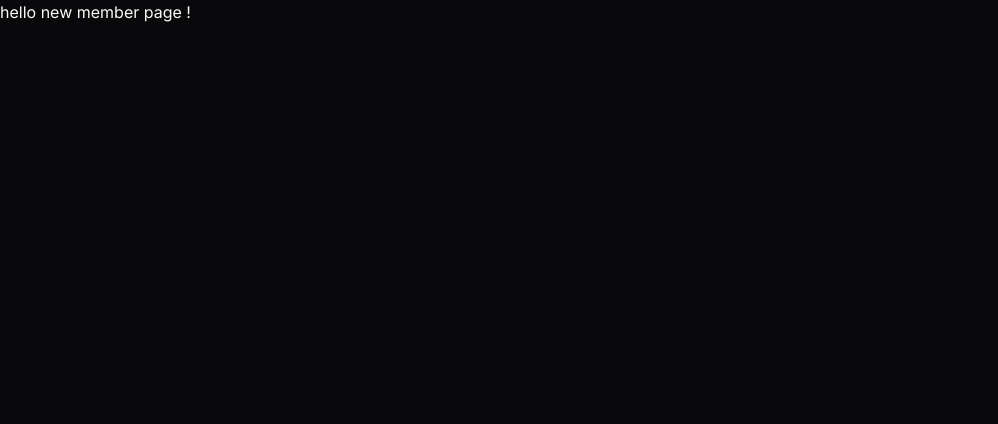
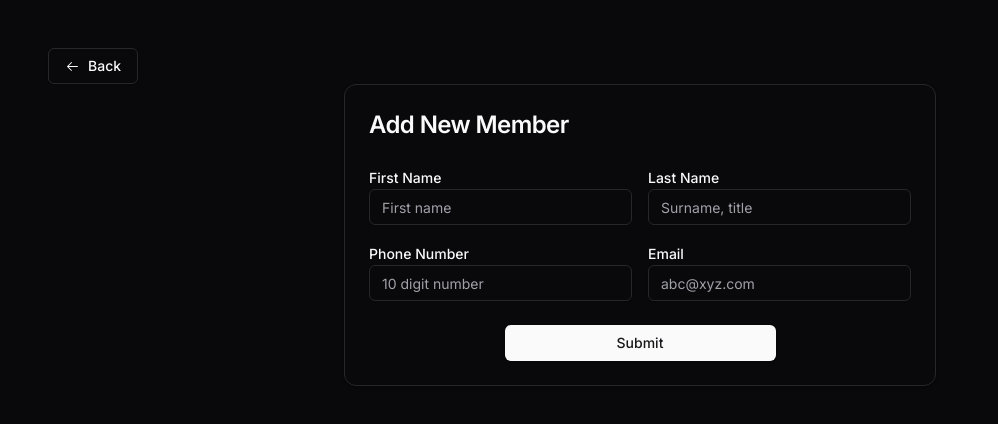
Before and after one commit to ravi-teja-kanta/frappe-lib, a Next.js app: page /add_new_member in a window 1280 px wide. Shown: the top 424 px of the page, without its empty margins (0-998 px from the left). Built offline with nearby package versions, Linux system fonts and the light colour scheme; no server answers.

Commit message:
new member page added, TODO: reports and UI fixes

```diff
--- a/package.json
+++ b/package.json
@@ -23,6 +23,7 @@
     "next-themes": "^0.2.1",
     "react": "^18",
     "react-dom": "^18",
+    "react-hook-form": "^7.51.0",
     "tailwind-merge": "^2.2.1",
     "tailwindcss-animate": "^1.0.7"
   },
--- a/src/app/add_new_member/page.tsx
+++ b/src/app/add_new_member/page.tsx
@@ -1,7 +1,92 @@
+"use client"
+import { Button } from "@/components/ui/button";
+import { Card, CardContent, CardFooter, CardHeader, CardTitle } from "@/components/ui/card";
+import { Input } from "@/components/ui/input";
+import { Label } from "@/components/ui/label";
+import { AlignLeftIcon, ArrowLeftIcon } from "@radix-ui/react-icons";
+import { useRouter } from "next/navigation";
+import { useState } from "react";
+import {useForm, SubmitHandler} from "react-hook-form";
+import { addNewMember } from "../server/members/memberAPI";
+
+type FormInputs = {
+    firstName: string,
+    lastName: string,
+    email: string,
+    phoneNumber: string
+}
+
+type NewUserStatus = "CREATED" | "FAILED" | "NOT_STARTED";
+
 export default function Page() {
+    async function onSubmit(form: any) {
+        console.log(JSON.stringify(form));
+        const memberId = await addNewMember(form);
+        if (!memberId) setStatus("FAILED");
+        else {
+            setStatus("CREATED");
+            setMemberId(memberId);
+        }
+    }
+    const {register, handleSubmit, formState: {errors}} = useForm();
+    const [status, setStatus] = useState<NewUserStatus>("NOT_STARTED");
+    const [memberId, setMemberId] = useState<string>();
+    const router = useRouter();
+
     return (
-        <div>
-            hello new member page !
+        <div className="p-12 flex flex-col items-center">
+            <Button variant={"outline"} className="mr-auto" onClick={() => router.back()}>
+                <ArrowLeftIcon className="mr-2"></ArrowLeftIcon>
+                Back
+            </Button>
+            <Card className="w-1/2">
+                <form onSubmit={handleSubmit(onSubmit)}>
+                    <CardHeader>
+                        <CardTitle className="text-2xl">Add New Member</CardTitle>
+                    </CardHeader>
+                    <CardContent>
+                        <div className="grid grid-cols-2 gap-4">
+                            <div>
+                                <Label>First Name</Label>
+                                <Input  {...register("firstName", {required: true})} type={"text"} placeholder="First name" />
+                                {
+                                    errors.firstName && "FirstName is required"
+                                }
+                            </div>
+                            <div>
+                                <Label>Last Name</Label>
+                                <Input type={"text"} placeholder="Surname, title" {...register("lastName")} />
+                            </div>
+                            <div>
+                                <Label>Phone Number</Label>
+                                <Input type={"tel"} placeholder="10 digit number" {...register("phoneNumber", {required: true, maxLength: 10})} />
+                                {
+                                    errors.phoneNumber && "Phone Number is required"
+                                }
+                            </div>
+                            <div>
+                                <Label>Email</Label>
+                                <Input type={"email"} placeholder="abc@xyz.com" {...register("email", {required: true})} />
+                                {
+                                    errors.email && "Email is required"
+                                }
+                            </div>
+                        </div>
+
+                    </CardContent>
+                    <CardFooter>
+                        {
+                            memberId && status === "CREATED" ? <div className=" text-green-800">{`Success: New user created. Id: ${memberId}`}</div>
+                            :
+                            <div className="w-1/2 mx-auto">
+                                <Button type="submit" className="w-full">Submit</Button>
+                                {status === "FAILED" && <div className="text-center mt-6 text-red-800">Failed to create New member. Error !</div>}
+                            </div>
+                        }
+                    </CardFooter>
+                </form>
+            </Card>
+
         </div>
     )
 }
--- a/src/app/server/members/memberAPI.ts
+++ b/src/app/server/members/memberAPI.ts
@@ -1,4 +1,5 @@
-import { getAllActiveIssuesAndBookDetails, getMemberDetails, markBookAsAvailable, settleMemberDues } from "./memberManager";
+import { MemberDTO } from "@/models/member";
+import { addNewMemberDetails, getAllActiveIssuesAndBookDetails, getMemberDetails, markBookAsAvailable, settleMemberDues } from "./memberManager";
 
 export async function getMember(memberId: string) {
     return await getMemberDetails(memberId)
@@ -31,3 +32,13 @@ export async function settleDues(memberId: string) {
         return false;
     }
 }
+
+export async function addNewMember(memberDetails: any) {
+    try {
+        const {id} = await addNewMemberDetails(memberDetails);
+        return id!!;
+    } catch(e) {
+        console.error(JSON.stringify(e));
+        return undefined;
+    }
+}
--- a/src/app/server/members/memberManager.ts
+++ b/src/app/server/members/memberManager.ts
@@ -4,7 +4,7 @@ import { getLatestIssueStatusofBook } from "../issues/issuesAPI";
 import { getActiveIssuesOfMember } from "../issues/issuesManager";
 import { insertIssue, markIssueAsInActive } from "../issues/issuesRepo";
 import { getAllTransactions, insertTransaction } from "../transactions/transactionsRepo";
-import { getMember } from "./membersRepo";
+import { getMember, insertMember, toMemberDTO } from "./membersRepo";
 
 export async function getOutStandingBalance(memberId: string) {
     const transactions = await getAllTransactions(memberId);
@@ -42,3 +42,8 @@ export async function settleMemberDues(memberId: string) {
     const outstandingDue = await getOutStandingBalance(memberId);
     await insertTransaction(memberId, "MEMBER_PAID", outstandingDue);
 }
+
+export async function addNewMemberDetails(memberDetails: any) {
+    const member = toMemberDTO(memberDetails);
+    return await insertMember(member);
+}
--- a/src/app/server/members/membersRepo.ts
+++ b/src/app/server/members/membersRepo.ts
@@ -1,4 +1,5 @@
 import supabase from "@/lib/supabase";
+import { MemberDTO } from "@/models/member";
 
 export async function getMember(memberId: string) {
 
@@ -13,3 +14,27 @@ export async function getMember(memberId: string) {
 
     return members.pop();
 }
+
+export async function insertMember(member: MemberDTO): Promise<MemberDTO> {
+
+    const { data, error } =
+        await supabase
+            .from('members')
+            .insert([
+                member
+            ])
+            .select();
+
+    if(error) throw Error(error.message);
+
+    return data?.pop();
+
+}
+
+export function toMemberDTO(details: any): MemberDTO {
+    return {
+        member_email: details["email"]!!,
+        member_name: details["firstName"]!! + " " + details["lastName"] || "",
+        member_phonenumber: details["phoneNumber"]!!
+    }
+}
--- a/src/components/members/members-tab.tsx
+++ b/src/components/members/members-tab.tsx
@@ -17,6 +17,10 @@ export default function MembersTab() {
     async function handleGetMemberDetails() {
         if (!memberId || memberId==="") return;
         const member = await getMember(memberId);
+        if (!member) {
+            alert("member Id not found")
+            return
+        }
         const borrowedBooks = await getBooksToBeReturned(member.id);
         const outStandingDues = await getOutStandingBalance(member.id);
         setMember(member);
--- a/src/models/member.ts
+++ b/src/models/member.ts
@@ -1,5 +1,5 @@
 export type MemberDTO = {
-    id: string,
+    id?: string,
     member_name: string,
     member_email: string,
     member_phonenumber: string
```
Also changed, not shown: 1 other file (tests, documents, lock files or other folders).
